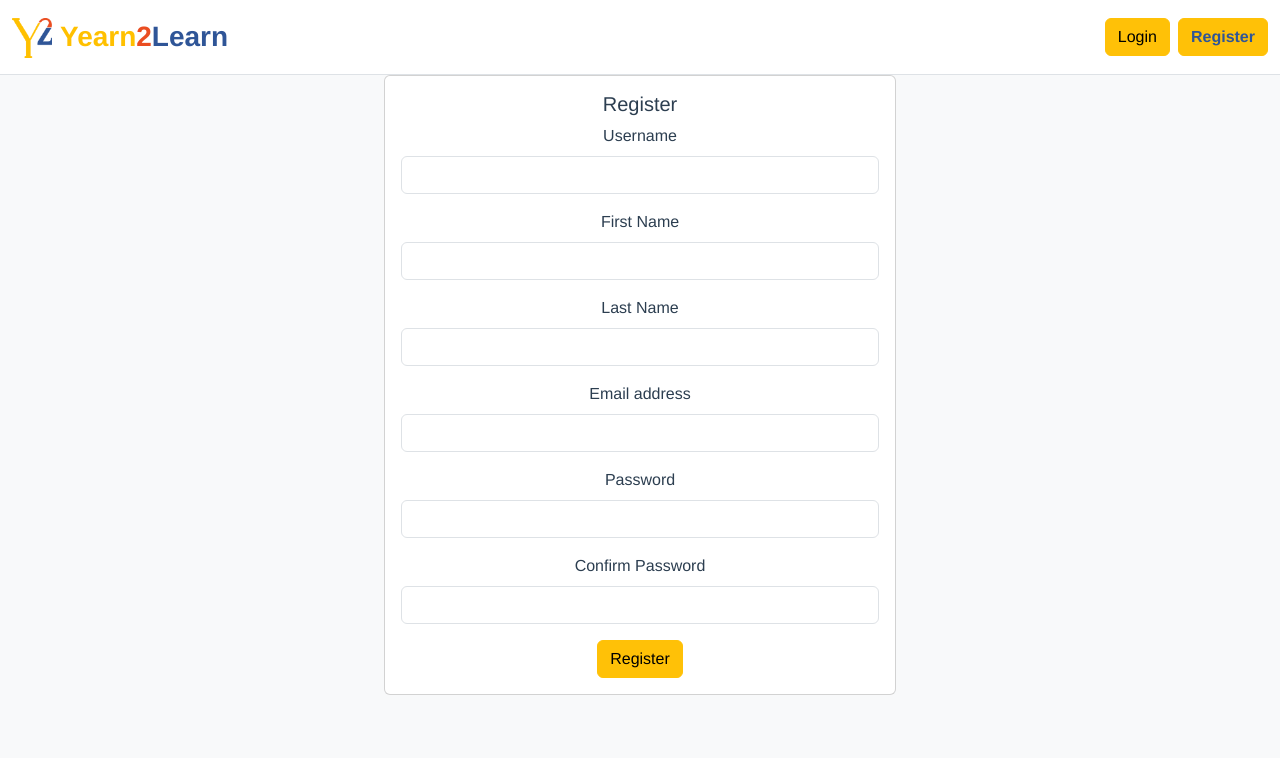
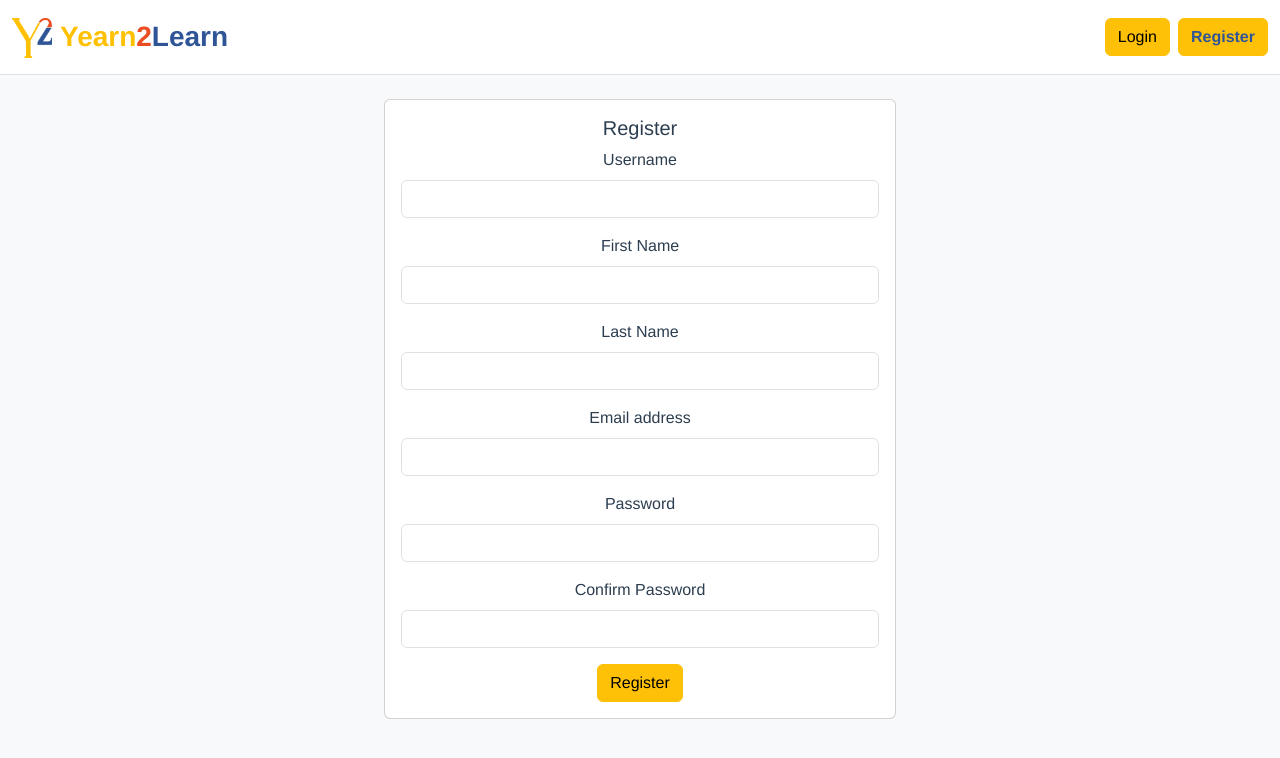
Before and after one commit to nyldranreb78/Yearn2Learn, a Vue app in the folder client/: page /#/register in a window 1280 px wide. Shown: the top 758 px of the page. Built offline with nearby package versions, Linux system fonts and the light colour scheme; no server answers.

Commit message:
Updating login and register ui

```diff
--- a/client/src/views/auth/LoginView.vue
+++ b/client/src/views/auth/LoginView.vue
@@ -48,6 +48,13 @@ async function submit(){
 </script>
 
 <style scoped>
+#login {
+  display: flex;
+  justify-content: center;
+  align-items: center;
+  /* height: 100vh; */
+}
+
 #login .card{
   max-width: 40vw;
   margin: auto;
--- a/client/src/views/auth/RegisterView.vue
+++ b/client/src/views/auth/RegisterView.vue
@@ -69,6 +69,13 @@ async function submit(){
 </script>
 
 <style scoped>
+#register {
+  display: flex;
+  justify-content: center;
+  align-items: center;
+  /* height: 100vh; */
+}
+
 #register .card{
   max-width: 40vw;
   margin: auto;
```
